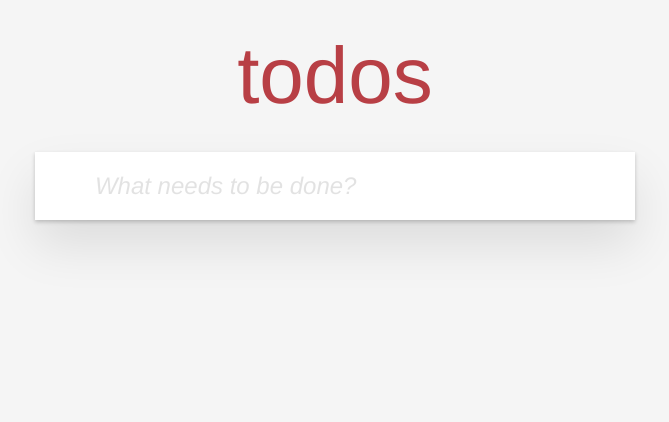
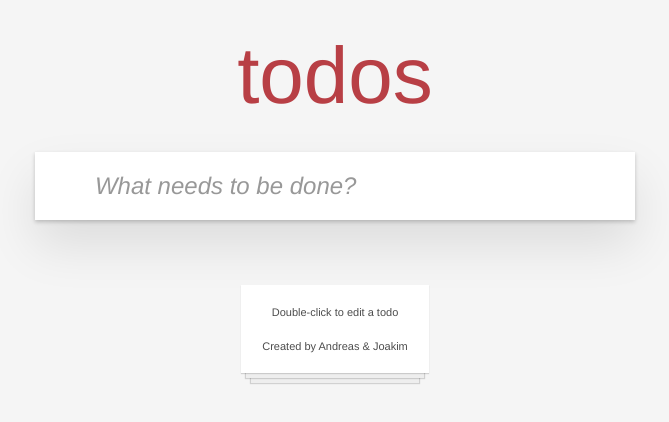
Before and after one commit to JoakimHaglund/TodoMVC, a plain HTML site: page index.html in a window 1280 px wide. Shown: the whole page, without its empty margins (305-974 px from the left). Drawn offline with Linux system fonts and the light colour scheme.

Commit message:
more styling

```diff
--- a/css/style.css
+++ b/css/style.css
@@ -65,7 +65,6 @@ Andra regler
 #notes-container button {
     background-color: #fff;
     border: none;
-
 }
 
 .active {
@@ -81,9 +80,11 @@ Andra regler
 .hidden {
     display: none;
 }
+
 #notes-container .hidden {
     display: none;
 }
+
 .not-visible{
     visibility: hidden;
 }
@@ -95,7 +96,6 @@ form {
     gap: 1rem;
     padding: 1rem 0;
     padding-left: 10px;
-
 }
 
 form input {
@@ -104,9 +104,10 @@ form input {
     border: none;
     outline: none;
 }
+
 form input::placeholder{
     font-style: italic;
-    opacity: 20%;
+    opacity: 74%;
 }
 
 form:has(input:focus) {
@@ -134,17 +135,11 @@ footer {
     align-items: center;
     background: #fff;
     box-shadow:
-        /* The top layer shadow */
         0 1px 1px rgba(0, 0, 0, 0.15),
-        /* The second layer */
         0 10px 0 -5px #eee,
-        /* The second layer shadow */
         0 10px 1px -4px rgba(0, 0, 0, 0.15),
-        /* The third layer */
         0 20px 0 -10px #eee,
-        /* The third layer shadow */
         0 20px 1px -9px rgba(0, 0, 0, 0.15);
-    /* Padding for demo purposes */
     padding: 1rem;
 }
 
@@ -168,6 +163,21 @@ footer button{
     padding: 0.2rem 0.6rem;
     border-radius:2px;
 }
+
 footer button:hover{
     outline: 1px solid var(--red);
 }
+
+.info{
+    display: flex;
+    flex-direction: column;
+    margin: 65px auto 0;
+}
+
+.info p{
+    color: #4d4d4d;
+    font-size: 11px;
+    padding: 11px;
+    text-align: center;
+
+}
--- a/index.html
+++ b/index.html
@@ -1,29 +1,33 @@
 <!DOCTYPE html>
 <html lang="en">
-
   <head>
-    <meta charset="UTF-8">
-    <meta name="viewport" content="width=device-width, initial-scale=1.0">
+    <meta charset="UTF-8" />
+    <meta name="viewport" content="width=device-width, initial-scale=1.0" />
     <title>TodoMVC</title>
-    <link rel="stylesheet" href="css/style.css">
+    <link rel="stylesheet" href="css/style.css" />
     <script defer src="/scripts/main.js"></script>
   </head>
 
   <body>
+    <section class="todoapplication">
       <h1>todos</h1>
 
       <main>
         <form>
-            <span id='complete-all' class='not-visible' style="cursor: pointer;">🔽</span>
+          <span id="complete-all" class="not-visible" style="cursor: pointer"
+            >🔽</span
+          >
           <label for="new-note"></label>
-            <input id="new-note" name="newNote" type="text" placeholder="What needs to be done?">
+          <input
+            id="new-note"
+            name="newNote"
+            type="text"
+            placeholder="What needs to be done?"
+          />
         </form>
-        <ul id="notes-container">
-
-        </ul>
+        <ul id="notes-container"></ul>
         <footer class="footer hidden">
-            <p id="items-left">
-            </p>
+          <p id="items-left"></p>
           <ul class="filters">
             <li>
               <button id="show-all">All</button>
@@ -35,10 +39,15 @@
               <button id="show-completed">Completed</button>
             </li>
           </ul>
-            <button id="clear-completed" class="not-visible">Clear completed</button>
+          <button id="clear-completed" class="not-visible">
+            Clear completed
+          </button>
         </footer>
       </main>
-
+    </section>
+    <footer class="info">
+      <p>Double-click to edit a todo</p>
+      <p>Created by Andreas & Joakim</p>
+    </footer>
   </body>
-
 </html>
```
Lines whose indentation alone changed are shown as unchanged.
